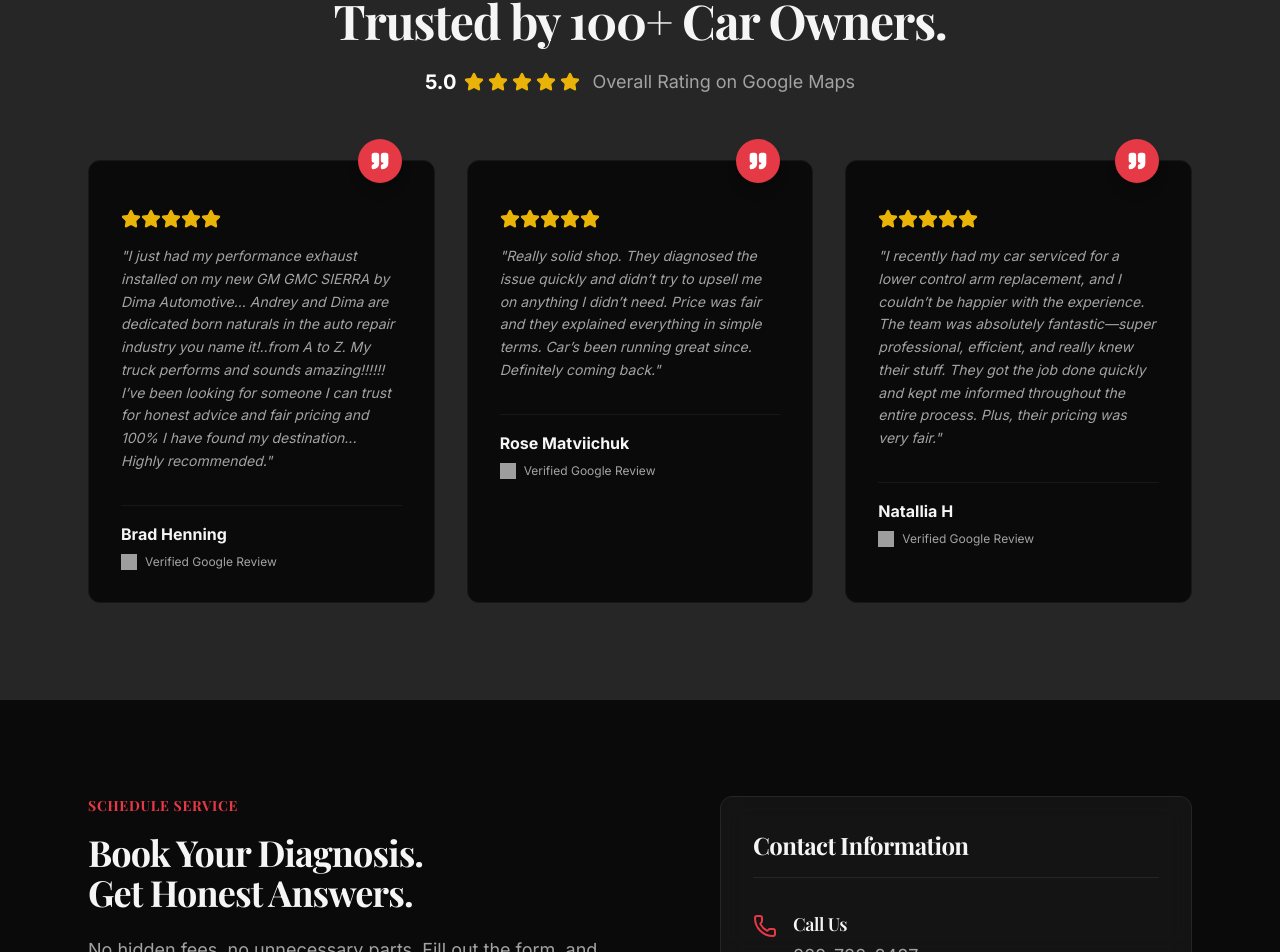
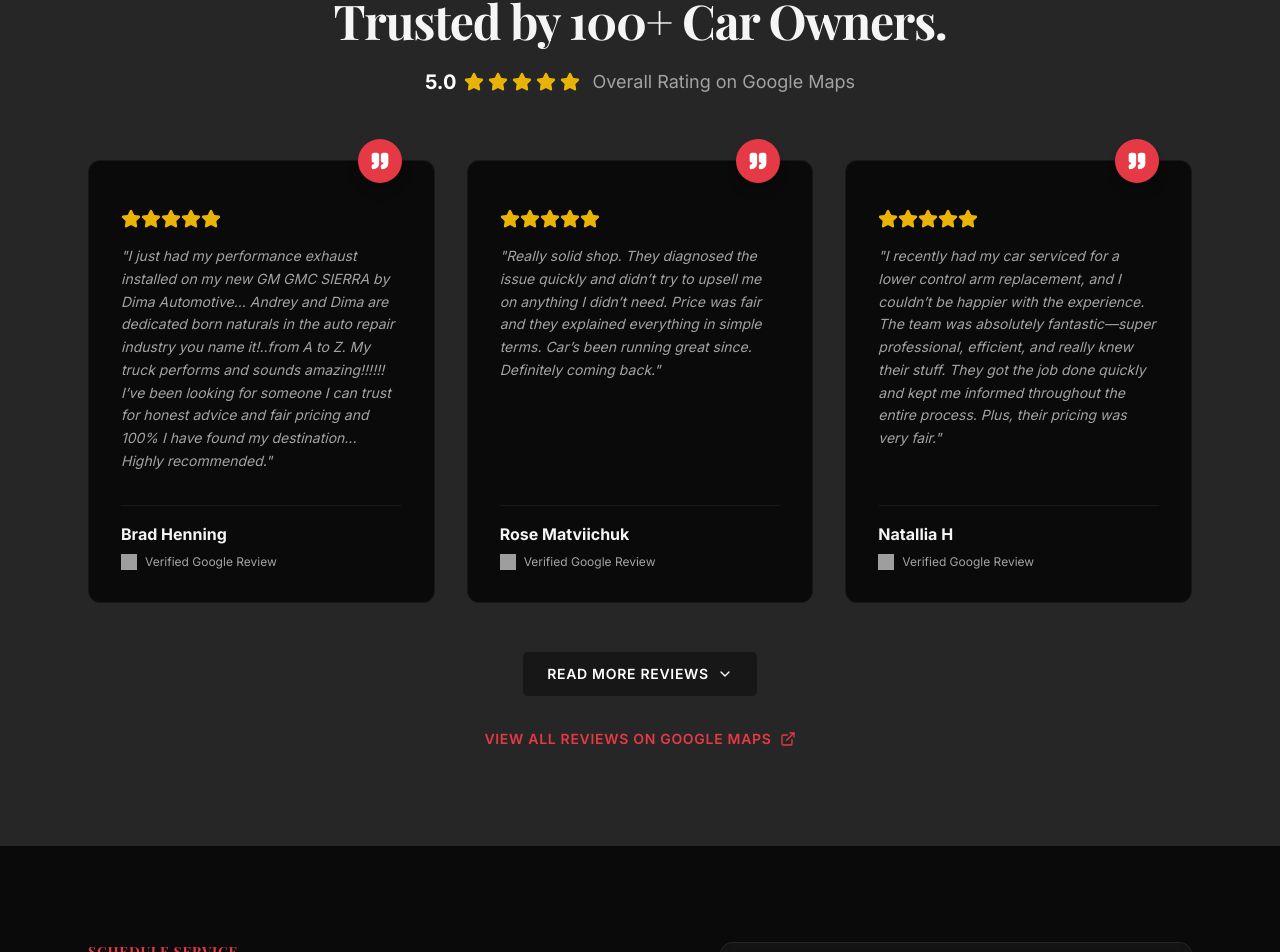
Before and after one commit to Bogdan01-git/Automotive-Service-Performance, a React (Vite) app: page / in a window 1280 px wide. Shown: the part 2518-3470 px from the top of the page. Built offline with nearby package versions, Linux system fonts and the light colour scheme; grey boxes are pictures that could not be loaded; a web font is replaced by a local one.

Commit message:
Update testimonials with read more functionality and update links

```diff
--- a/src/components/Testimonials.jsx
+++ b/src/components/Testimonials.jsx
@@ -1,7 +1,9 @@
-import React from 'react';
-import { Star, Quote } from 'lucide-react';
+import React, { useState } from 'react';
+import { Star, Quote, ChevronDown, ExternalLink } from 'lucide-react';
 
 export default function Testimonials() {
+  const [showAll, setShowAll] = useState(false);
+
   const testimonials = [
     {
       name: "Brad Henning",
@@ -17,8 +19,25 @@
       name: "Natallia H",
       text: "I recently had my car serviced for a lower control arm replacement, and I couldn’t be happier with the experience. The team was absolutely fantastic—super professional, efficient, and really knew their stuff. They got the job done quickly and kept me informed throughout the entire process. Plus, their pricing was very fair.",
       rating: 5
+    },
+    {
+      name: "Guadalupe Delgado",
+      text: "Installed my after market exhaust and downpipes on my Infiniti q50. Best prices out here fast and reliable for any mechanical needs. Highly recommend.",
+      rating: 5
+    },
+    {
+      name: "David S.",
+      text: "Dima and his team did an incredible job tuning my car. You can tell they actually care about what they do. My car has never felt this responsive and powerful. I won't go anywhere else for my performance upgrades.",
+      rating: 5
+    },
+    {
+      name: "Alex R.",
+      text: "Honest mechanics are hard to find, but these guys are the real deal. Brought my truck in for a weird suspension noise that two other shops couldn't figure out. Dima found it in 15 minutes and fixed it the same day for a totally reasonable price.",
+      rating: 5
     }
   ];
+
+  const visibleTestimonials = showAll ? testimonials : testimonials.slice(0, 3);
 
   return (
     <section className="py-24 bg-surfaceAcc relative">
@@ -36,8 +55,8 @@
         </div>
 
         <div className="grid grid-cols-1 md:grid-cols-3 gap-8">
-          {testimonials.map((review, idx) => (
-            <div key={idx} className="bg-background p-8 rounded-xl border border-surface relative pt-12">
+          {visibleTestimonials.map((review, idx) => (
+            <div key={idx} className="bg-background p-8 rounded-xl border border-surface flex flex-col relative pt-12 animate-in fade-in zoom-in duration-300">
               <div className="absolute top-0 right-8 -translate-y-1/2 bg-primary p-3 rounded-full text-white shadow-lg">
                 <Quote className="w-5 h-5 fill-current" />
               </div>
@@ -48,7 +67,7 @@
                 ))}
               </div>
 
-              <p className="text-textMuted mb-8 italic text-sm leading-relaxed">
+              <p className="text-textMuted mb-8 italic text-sm leading-relaxed flex-grow">
                 "{review.text}"
               </p>
 
@@ -62,6 +81,26 @@
             </div>
           ))}
         </div>
+
+        <div className="mt-12 flex flex-col items-center justify-center gap-4">
+          {!showAll && (
+            <button
+              onClick={() => setShowAll(true)}
+              className="flex items-center text-white bg-surface border border-surfaceAcc hover:border-primary px-6 py-3 rounded-md transition-all duration-300 font-semibold text-sm tracking-wider"
+            >
+              READ MORE REVIEWS <ChevronDown className="ml-2 w-4 h-4" />
+            </button>
+          )}
+
+          <a
+            href="https://maps.app.goo.gl/F9a7G3Hyv7t41tjb8?g_st=ic"
+            target="_blank"
+            rel="noopener noreferrer"
+            className="flex items-center text-primary hover:text-white transition-colors text-sm font-semibold tracking-wider mt-4"
+          >
+            VIEW ALL REVIEWS ON GOOGLE MAPS <ExternalLink className="ml-2 w-4 h-4" />
+          </a>
+        </div>
       </div>
     </section>
   );
```
